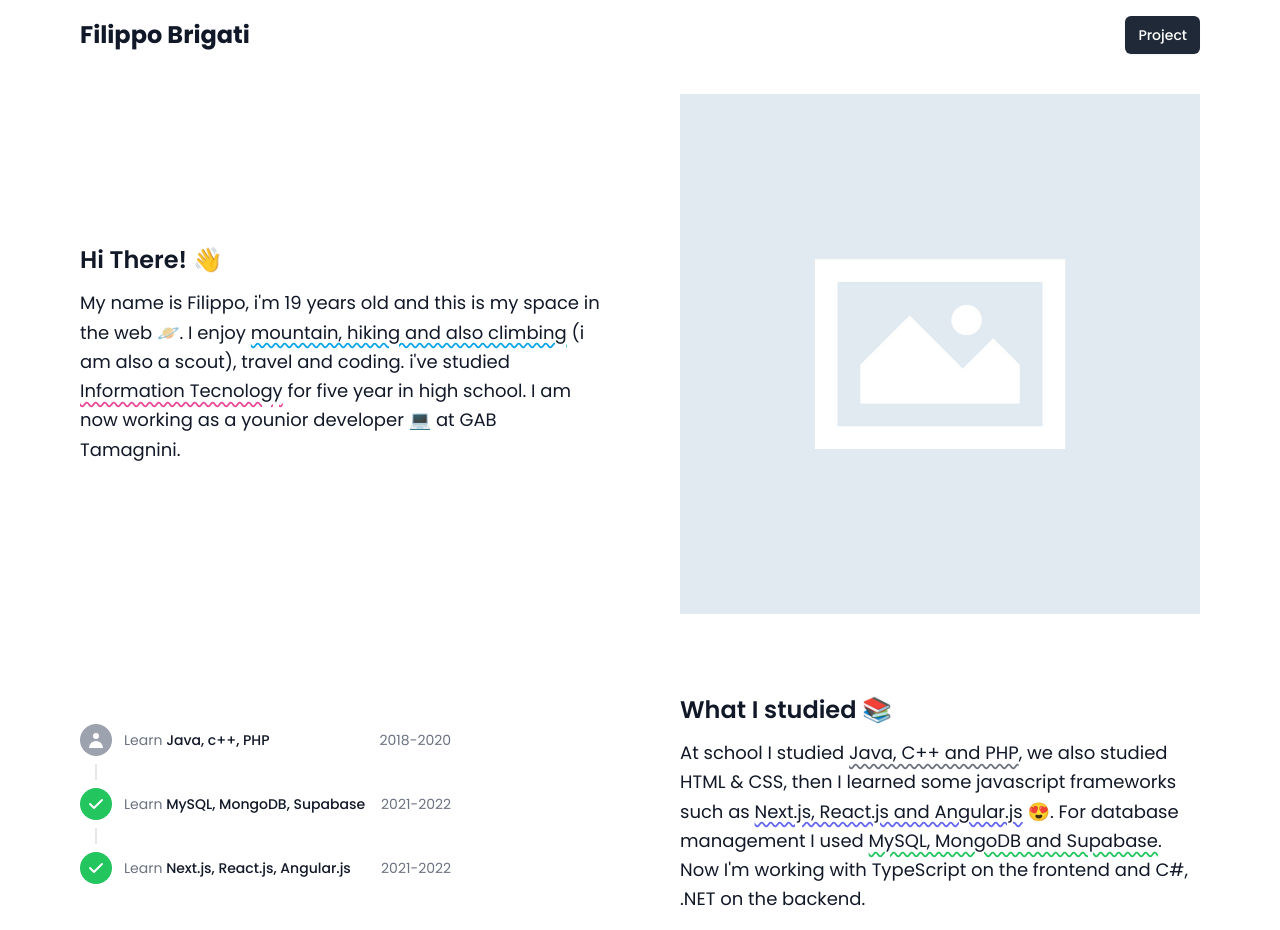
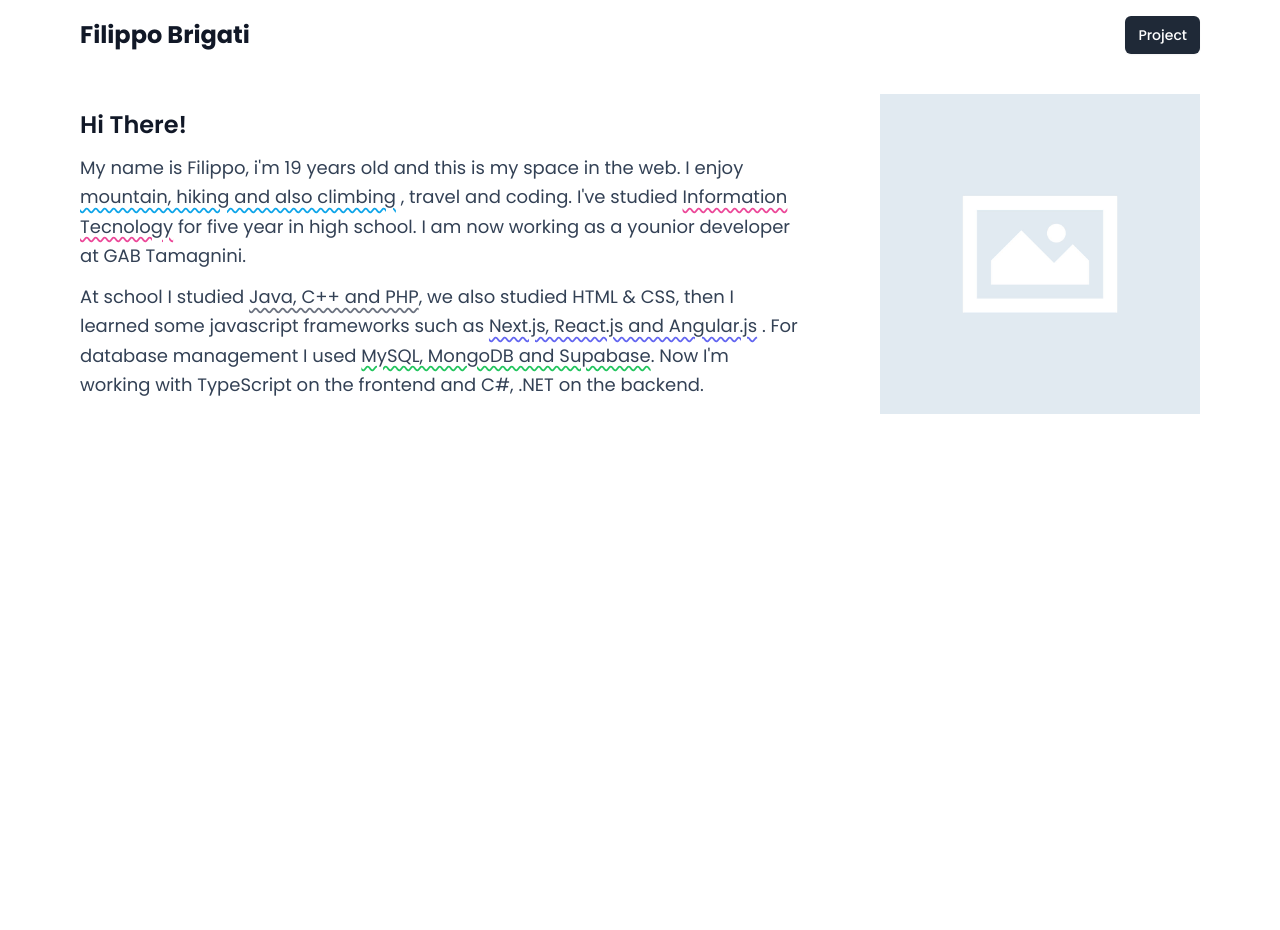
Before and after one commit to filippo-brigati/filippobrigati, an Angular app: page / in a window 1280 px wide. After the commit the page ends 800 px from the top, so only its background shows below. Built offline with nearby package versions, Linux system fonts and the light colour scheme.

Commit message:
first deploy, new home layout, project page, error 404 page

```diff
--- a/src/app/app.module.ts
+++ b/src/app/app.module.ts
@@ -8,13 +8,15 @@ import { AppComponent } from './app.component';
 import { HomeComponent } from './features/home/home.component';
 import { ProjectComponent } from './features/project/project.component';
 import { NavbarComponent } from './shared/navbar/navbar.component';
+import { Page404Component } from './features/page404/page404.component';
 
 @NgModule({
   declarations: [
     AppComponent,
     HomeComponent,
     ProjectComponent,
-    NavbarComponent
+    NavbarComponent,
+    Page404Component
   ],
   imports: [
     BrowserModule,
--- a/src/app/features/home/home.component.html
+++ b/src/app/features/home/home.component.html
@@ -1,166 +1,24 @@
-<div class="grid gap-11 sm:gap-20 grid-cols-2 mt-10 mx-4">
-  <div class="col-span-2 md:col-span-1 flex items-center">
+<div class="grid gap-11 sm:gap-20 grid-cols-3 mt-10 mx-4">
+  <div class="col-span-3 md:col-span-2 flex items-center">
     <div>
-      <h3 class="text-gray-900 text-2xl font-semibold mb-3">Hi There! 👋</h3>
-      <p class="text-gray-900 text-lg font-normal leading-relaxed">
+      <h3 class="text-gray-900 text-2xl font-semibold mb-3">Hi There!</h3>
+      <p class="text-slate-700 text-lg font-normal leading-relaxed">
         My name is Filippo, i'm {{ this.age }} years old and this is my space in
-        the web 🪐. I enjoy
+        the web. I enjoy
         <span
           class="underline decoration-sky-500 decoration-wavy underline-offset-4"
           >mountain, hiking and also climbing</span
         >
-        (i am also a scout), travel and coding. i've studied
+        , travel and coding. I've studied
         <span
           class="underline decoration-pink-500 decoration-wavy underline-offset-4"
           >Information Tecnology</span
         >
-        for five year in high school. I am now working as a younior developer 💻
-        at
+        for five year in high school. I am now working as a younior developer at
         <a target="_black" href="https://www.gabtamagnini.it/">GAB Tamagnini</a
         >.
       </p>
-    </div>
-  </div>
-  <div class="col-span-2 md:col-span-1">
-    <img src="../../../assets/image/no-image.jpg" />
-  </div>
-  <div class="col-span-2 md:col-span-1 flex items-center">
-    <!-- This example requires Tailwind CSS v2.0+ -->
-    <div class="flow-root">
-      <ul role="list" class="-mb-8">
-        <li>
-          <div class="relative pb-8">
-            <span
-              class="absolute top-4 left-4 -ml-px h-full w-0.5 bg-gray-200"
-              aria-hidden="true"
-            ></span>
-            <div class="relative flex space-x-3">
-              <div>
-                <span
-                  class="h-8 w-8 rounded-full bg-gray-400 flex items-center justify-center ring-8 ring-white"
-                >
-                  <!-- Heroicon name: solid/user -->
-                  <svg
-                    class="h-5 w-5 text-white"
-                    xmlns="http://www.w3.org/2000/svg"
-                    viewBox="0 0 20 20"
-                    fill="currentColor"
-                    aria-hidden="true"
-                  >
-                    <path
-                      fill-rule="evenodd"
-                      d="M10 9a3 3 0 100-6 3 3 0 000 6zm-7 9a7 7 0 1114 0H3z"
-                      clip-rule="evenodd"
-                    />
-                  </svg>
-                </span>
-              </div>
-              <div class="min-w-0 flex-1 pt-1.5 flex justify-between space-x-4">
-                <div>
-                  <p class="text-sm text-gray-500">
-                    Learn
-                    <a href="#" class="font-medium text-gray-900"
-                      >Java, c++, PHP</a
-                    >
-                  </p>
-                </div>
-                <div class="text-right text-sm whitespace-nowrap text-gray-500">
-                  <time datetime="2020-09-20">2018-2020</time>
-                </div>
-              </div>
-            </div>
-          </div>
-        </li>
-
-        <li>
-          <div class="relative pb-8">
-            <span
-              class="absolute top-4 left-4 -ml-px h-full w-0.5 bg-gray-200"
-              aria-hidden="true"
-            ></span>
-            <div class="relative flex space-x-3">
-              <div>
-                <span
-                  class="h-8 w-8 rounded-full bg-green-500 flex items-center justify-center ring-8 ring-white"
-                >
-                  <!-- Heroicon name: solid/check -->
-                  <svg
-                    class="h-5 w-5 text-white"
-                    xmlns="http://www.w3.org/2000/svg"
-                    viewBox="0 0 20 20"
-                    fill="currentColor"
-                    aria-hidden="true"
-                  >
-                    <path
-                      fill-rule="evenodd"
-                      d="M16.707 5.293a1 1 0 010 1.414l-8 8a1 1 0 01-1.414 0l-4-4a1 1 0 011.414-1.414L8 12.586l7.293-7.293a1 1 0 011.414 0z"
-                      clip-rule="evenodd"
-                    />
-                  </svg>
-                </span>
-              </div>
-              <div class="min-w-0 flex-1 pt-1.5 flex justify-between space-x-4">
-                <div>
-                  <p class="text-sm text-gray-500">
-                    Learn
-                    <a href="#" class="font-medium text-gray-900"
-                      >MySQL, MongoDB, Supabase</a
-                    >
-                  </p>
-                </div>
-                <div class="text-right text-sm whitespace-nowrap text-gray-500">
-                  <time datetime="2020-09-28">2021-2022</time>
-                </div>
-              </div>
-            </div>
-          </div>
-        </li>
-
-        <li>
-          <div class="relative pb-8">
-            <div class="relative flex space-x-3">
-              <div>
-                <span
-                  class="h-8 w-8 rounded-full bg-green-500 flex items-center justify-center ring-8 ring-white"
-                >
-                  <!-- Heroicon name: solid/check -->
-                  <svg
-                    class="h-5 w-5 text-white"
-                    xmlns="http://www.w3.org/2000/svg"
-                    viewBox="0 0 20 20"
-                    fill="currentColor"
-                    aria-hidden="true"
-                  >
-                    <path
-                      fill-rule="evenodd"
-                      d="M16.707 5.293a1 1 0 010 1.414l-8 8a1 1 0 01-1.414 0l-4-4a1 1 0 011.414-1.414L8 12.586l7.293-7.293a1 1 0 011.414 0z"
-                      clip-rule="evenodd"
-                    />
-                  </svg>
-                </span>
-              </div>
-              <div class="min-w-0 flex-1 pt-1.5 flex justify-between space-x-4">
-                <div>
-                  <p class="text-sm text-gray-500">
-                    Learn
-                    <a href="#" class="font-medium text-gray-900"
-                      >Next.js, React.js, Angular.js</a
-                    >
-                  </p>
-                </div>
-                <div class="text-right text-sm whitespace-nowrap text-gray-500">
-                  <time datetime="2020-10-04">2021-2022</time>
-                </div>
-              </div>
-            </div>
-          </div>
-        </li>
-      </ul>
-    </div>
-  </div>
-  <div class="col-span-2 md:col-span-1">
-    <h3 class="text-gray-900 text-2xl font-semibold mb-3">What I studied 📚</h3>
-    <p class="text-gray-900 text-lg font-normal leading-relaxed">
+      <p class="text-slate-700 text-lg font-normal leading-relaxed mt-3">
         At school I studied
         <span
           class="underline decoration-gray-500 decoration-wavy underline-offset-4"
@@ -171,7 +29,7 @@
           class="underline decoration-indigo-500 decoration-wavy underline-offset-4"
           >Next.js, React.js and Angular.js</span
         >
-      😍. For database management I used
+        . For database management I used
         <span
           class="underline decoration-green-500 decoration-wavy underline-offset-4"
           >MySQL, MongoDB and Supabase</span
@@ -180,3 +38,7 @@
       </p>
     </div>
   </div>
+  <div class="col-span-3 md:col-span-1">
+    <img src="../../../assets/image/no-image.jpg" />
+  </div>
+</div>
--- /dev/null
+++ b/src/app/features/page404/page404.component.html
@@ -0,0 +1,3 @@
+<div class="w-full h-96 flex justify-center items-center">
+    <p class="text-2xl">404 | Page Not Found</p>
+</div>
--- /dev/null
+++ b/src/app/features/page404/page404.component.ts
@@ -0,0 +1,15 @@
+import { Component, OnInit } from '@angular/core';
+
+@Component({
+  selector: 'app-page404',
+  templateUrl: './page404.component.html',
+  styleUrls: ['./page404.component.scss']
+})
+export class Page404Component implements OnInit {
+
+  constructor() { }
+
+  ngOnInit(): void {
+  }
+
+}
--- a/src/app/features/project/project.component.html
+++ b/src/app/features/project/project.component.html
@@ -1,6 +1,7 @@
 <div class="mt-10">
   <div
     class="rounded-lg overflow-hidden divide-y sm:divide-y-0 sm:grid sm:grid-cols-2 sm:gap-12"
+    *ngIf="!this.isLoading else loadingTemplate"
   >
     <div
       class="rounded-lg relative group bg-white p-2 focus-within:ring-2 focus-within:ring-inset focus-within:ring-indigo-500 hover:bg-gray-100"
@@ -18,4 +19,7 @@
       </div>
     </div>
   </div>
+  <ng-template #loadingTemplate>
+    <div class="mx-6"><p class="text-slate-900">Loading...</p></div>
+  </ng-template>
 </div>
--- a/src/app/features/project/project.component.ts
+++ b/src/app/features/project/project.component.ts
@@ -7,6 +7,7 @@ import { GithubService } from 'src/app/core/services/github.service';
   styleUrls: ['./project.component.scss']
 })
 export class ProjectComponent implements OnInit {
+  isLoading = true;
 
   constructor(
     public githubService: GithubService
@@ -15,6 +16,9 @@ export class ProjectComponent implements OnInit {
   ngOnInit(): void {
     this.githubService.getRepos().subscribe((d) => {
       this.githubService.repos = d;
+      this.isLoading = false;
+    }, (err) => {
+      alert("Error: "+err);
     });
   }
 
```
Also changed, not shown: src/app/app-routing.module.ts (+6 -1 lines), src/app/features/page404/page404.component.scss (added), 1 other file (tests, documents, lock files or other folders). Lines whose indentation alone changed are shown as unchanged.
